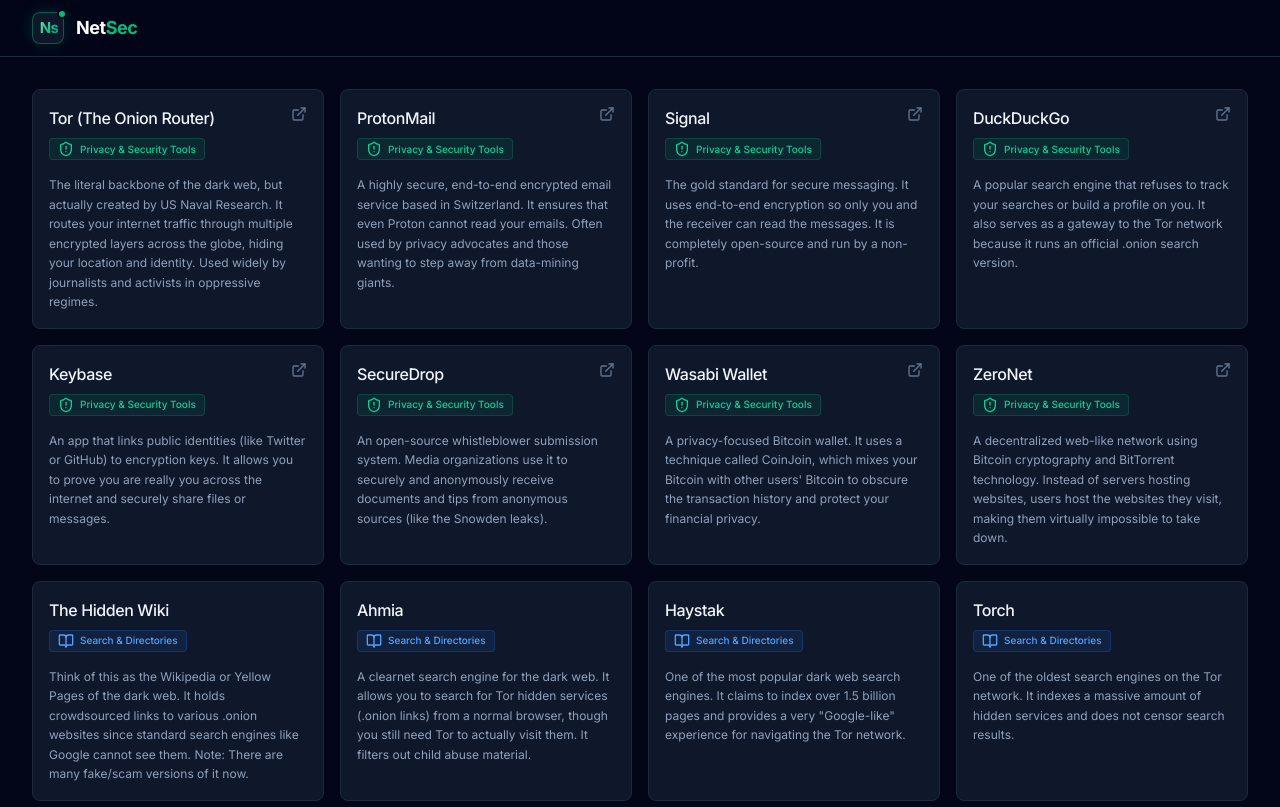
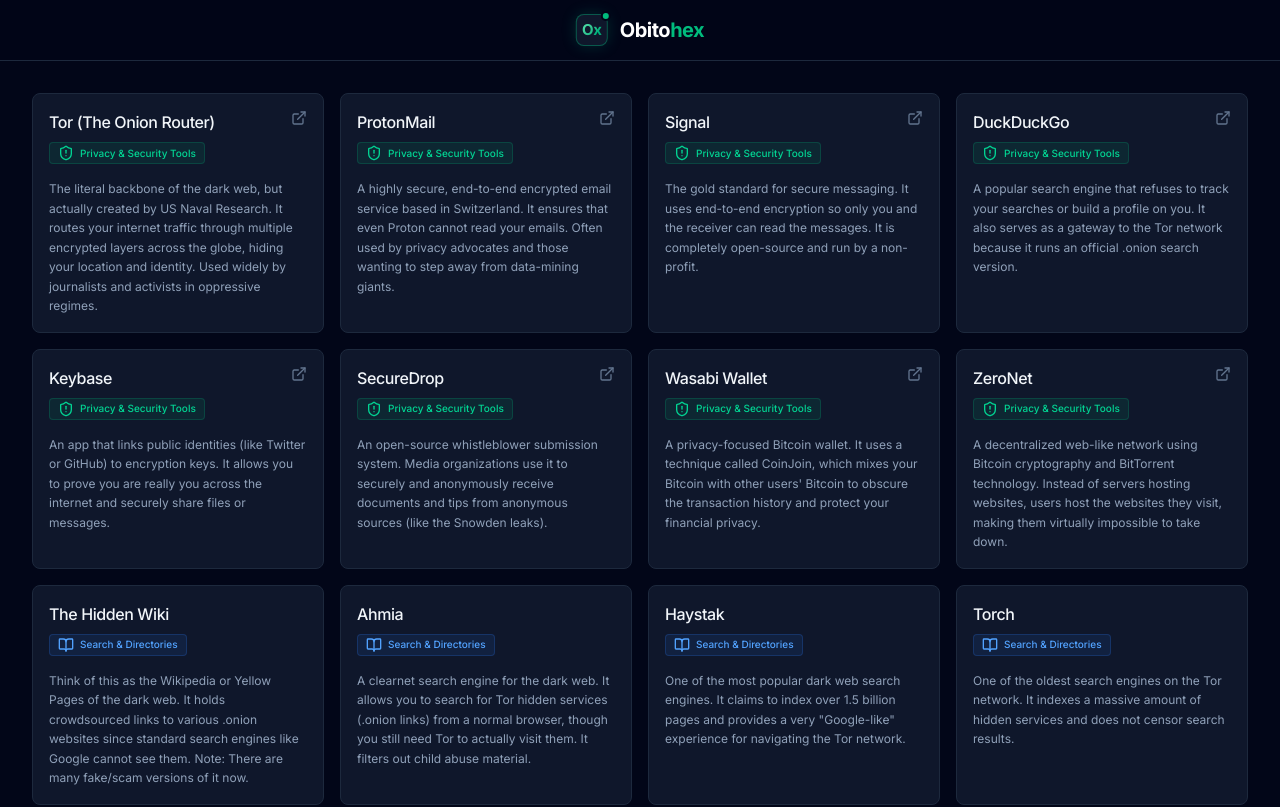
Before and after one commit to tuijbialnajah01/NetSec, a React (Vite) app: page / in a window 1280 px wide. Shown: the top 807 px of the page. Built offline with nearby package versions, Linux system fonts and the light colour scheme.

Commit message:
refactor: Rename project to Obitohex
Updates project name, title, favicon, and relevant text to reflect the new branding from "NetSec" to "Obitohex".

```diff
--- a/index.html
+++ b/index.html
@@ -7,7 +7,7 @@
     <link rel="manifest" href="/manifest.json" />
     <link rel="apple-touch-icon" href="/favicon.svg" />
     <link rel="icon" type="image/svg+xml" href="/favicon.svg" />
-    <title>NetSec</title>
+    <title>Obitohex</title>
   </head>
   <body>
     <div id="root"></div>
--- a/package.json
+++ b/package.json
@@ -1,5 +1,5 @@
 {
-  "name": "netsec-bje-clan",
+  "name": "obitohex",
   "author": "𝙱𝙹𝙴 ~ Clan",
   "description": "Educational Deep Web & Privacy Landscape",
   "private": true,
--- a/src/App.tsx
+++ b/src/App.tsx
@@ -34,26 +34,29 @@
       {/* Navigation / Header */}
       <nav className="border-b border-slate-800 bg-slate-950/80 backdrop-blur-md sticky top-0 z-50">
         <div className="max-w-7xl mx-auto px-4 sm:px-6 lg:px-8 py-3">
-          <div className="flex items-center justify-between">
-            <div className="flex items-center space-x-3">
-              {/* Custom Ns Logo */}
+          <div className="relative flex items-center w-full min-h-[36px]">
+            <div className="flex items-center space-x-3 absolute left-1/2 transform -translate-x-1/2 z-10 w-max">
+              {/* Custom Ox Logo */}
               <div className="relative flex items-center justify-center w-8 h-8 flex-shrink-0 bg-slate-900 border border-emerald-500/40 rounded-lg shadow-[0_0_15px_rgba(16,185,129,0.2)]">
-                <span className="font-sans font-extrabold text-transparent bg-clip-text bg-gradient-to-br from-emerald-300 to-emerald-600 text-[15px] tracking-tighter ml-0.5">Ns</span>
+                <span className="font-sans font-extrabold text-transparent bg-clip-text bg-gradient-to-br from-emerald-300 to-emerald-600 text-[15px] tracking-tight">Ox</span>
                 {/* Status Dot */}
                 <div className="absolute -top-1 -right-1 w-2.5 h-2.5 bg-slate-950 rounded-full flex items-center justify-center">
                   <div className="w-1.5 h-1.5 bg-emerald-500 rounded-full"></div>
                 </div>
               </div>
-              <span className="text-lg font-bold tracking-tight text-white">Net<span className="text-emerald-500">Sec</span></span>
+              <span className="text-xl font-bold tracking-tight text-white">Obito<span className="text-emerald-500">hex</span></span>
             </div>
             {deferredPrompt && (
+              <div className="absolute right-0 z-20">
                 <button
                   onClick={handleInstallClick}
                   className="flex items-center space-x-1.5 px-3 py-1.5 bg-emerald-500/10 hover:bg-emerald-500/20 text-emerald-400 border border-emerald-500/20 hover:border-emerald-500/40 rounded-full text-xs font-semibold transition-all"
                 >
                   <Download className="w-3.5 h-3.5" />
-                <span>Install App</span>
+                  <span className="hidden sm:inline">Install App</span>
+                  <span className="sm:hidden">Install</span>
                 </button>
+              </div>
             )}
           </div>
         </div>
```
Also changed, not shown: public/favicon.svg, public/manifest.json. Lines whose indentation alone changed are shown as unchanged.
